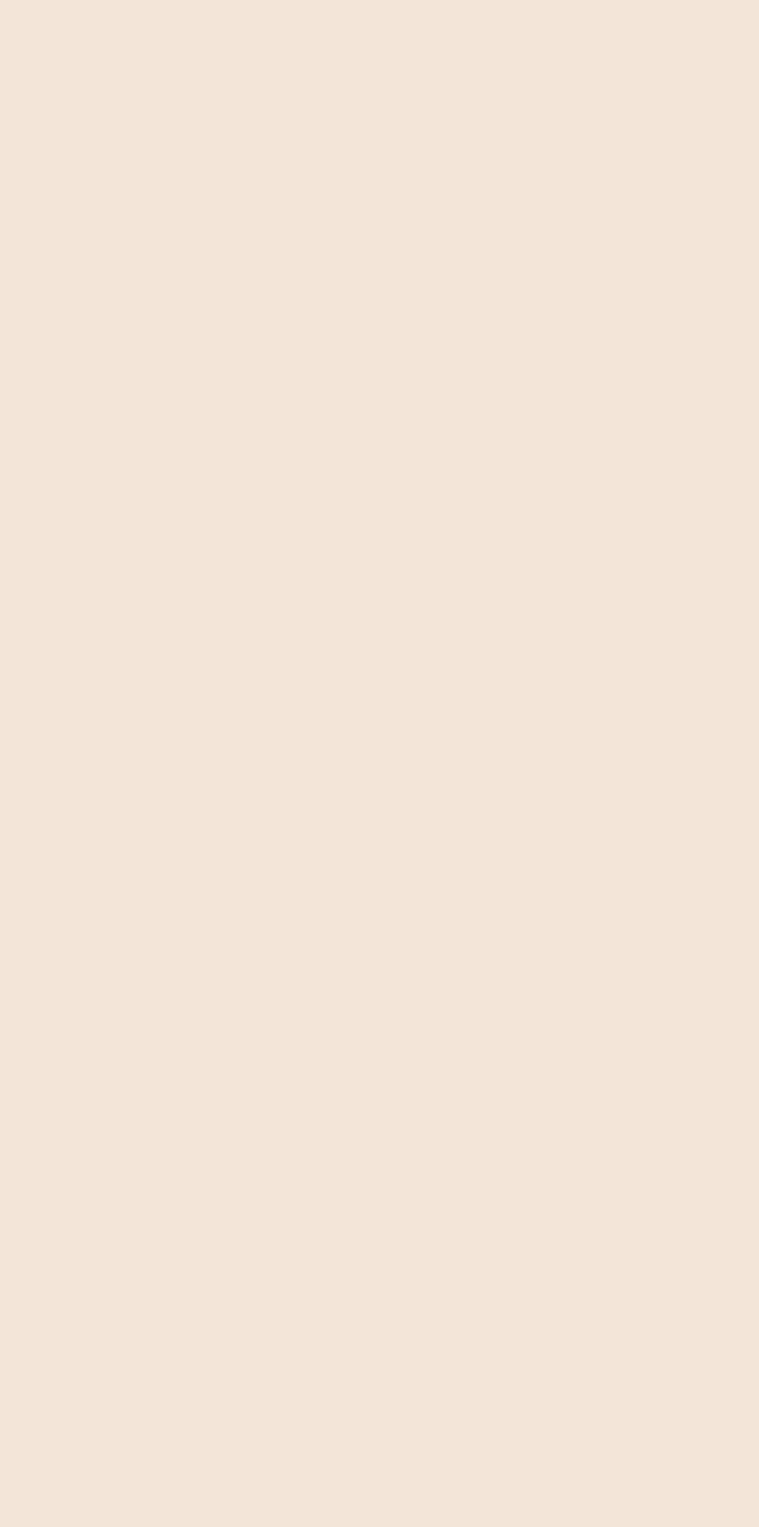
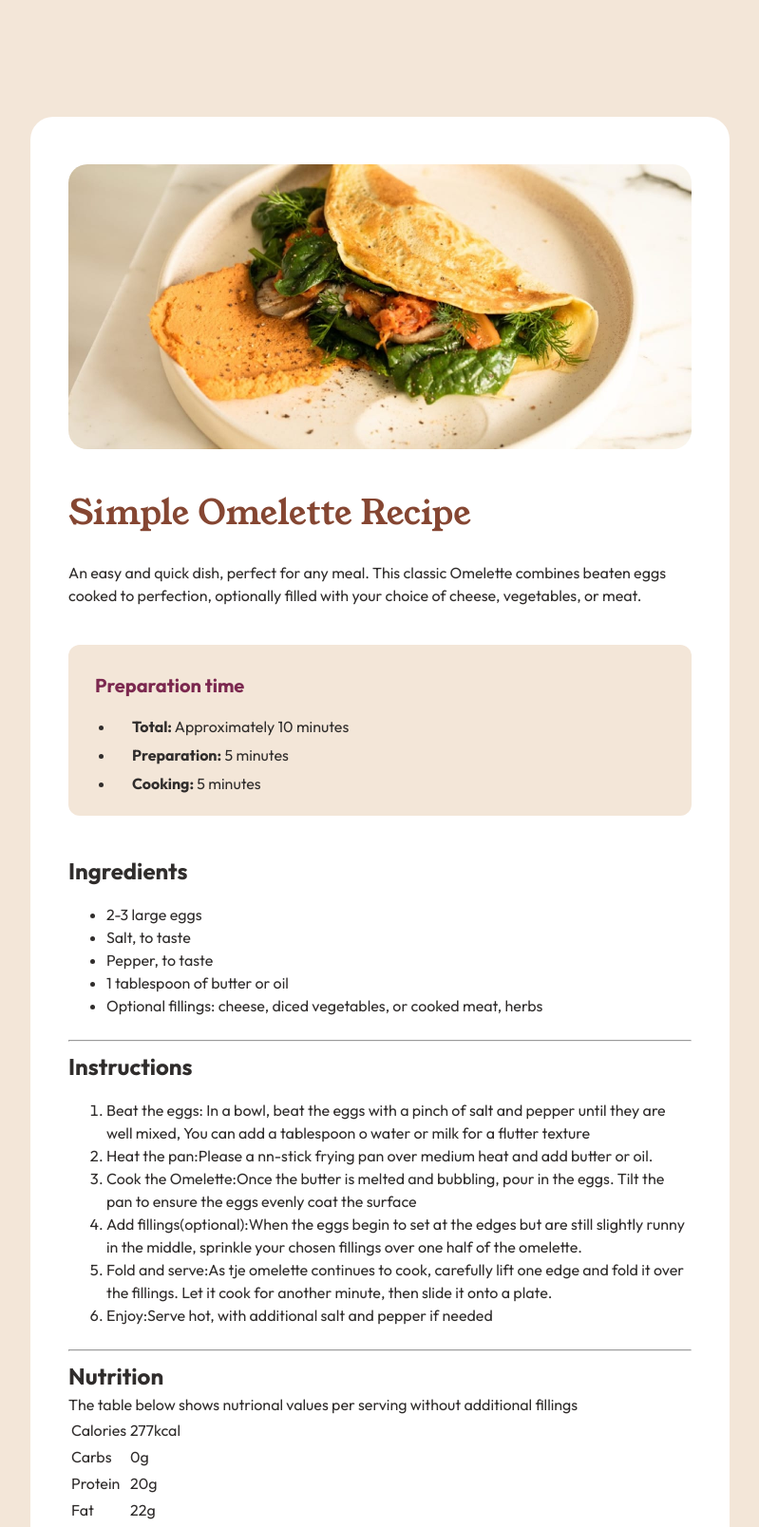
Before and after one commit to quabenah-dt/Recipe-page---Frontend-Mentor, a plain HTML site: page index.html in a window 1280 px wide. Shown: the top 1608 px of the page at 95% size, without its empty margins (240-1039 px from the left). Before the commit the page ends 800 px from the top, so only its background shows below. Drawn offline with Linux system fonts and the light colour scheme.

Commit message:
`Added new recipe page with header, main content, and footer, and updated CSS styles to match the new layout.`

```diff
--- a/assets/fonts/fonts.css
+++ b/assets/fonts/fonts.css
@@ -4,7 +4,7 @@
     font-family: 'Outfit';
     font-style: normal;
     font-weight: 400;
-    src: url('/fonts/outfit-v11-latin-regular.woff2') format('woff2'); /* Chrome 36+, Opera 23+, Firefox 39+, Safari 12+, iOS 10+ */
+    src: url('/assets/fonts/outfit-v11-latin-regular.woff2') format('woff2'); /* Chrome 36+, Opera 23+, Firefox 39+, Safari 12+, iOS 10+ */
   }
   /* outfit-600 - latin */
   @font-face {
@@ -12,7 +12,7 @@
     font-family: 'Outfit';
     font-style: normal;
     font-weight: 600;
-    src: url('/fonts/outfit-v11-latin-600.woff2') format('woff2'); /* Chrome 36+, Opera 23+, Firefox 39+, Safari 12+, iOS 10+ */
+    src: url('/assets/fonts/outfit-v11-latin-600.woff2') format('woff2'); /* Chrome 36+, Opera 23+, Firefox 39+, Safari 12+, iOS 10+ */
   }
   /* outfit-700 - latin */
   @font-face {
@@ -20,7 +20,7 @@
     font-family: 'Outfit';
     font-style: normal;
     font-weight: 700;
-    src: url('/fonts/outfit-v11-latin-700.woff2') format('woff2'); /* Chrome 36+, Opera 23+, Firefox 39+, Safari 12+, iOS 10+ */
+    src: url('/assets/fonts/outfit-v11-latin-700.woff2') format('woff2'); /* Chrome 36+, Opera 23+, Firefox 39+, Safari 12+, iOS 10+ */
   }
 
   /* young-serif-regular - latin */
@@ -29,7 +29,7 @@
     font-family: 'Young Serif';
     font-style: normal;
     font-weight: 400;
-    src: url('/fonts/young-serif-v2-latin-regular.woff2') format('woff2'); /* Chrome 36+, Opera 23+, Firefox 39+, Safari 12+, iOS 10+ */
+    src: url('/assets/fonts/young-serif-v2-latin-regular.woff2') format('woff2'); /* Chrome 36+, Opera 23+, Firefox 39+, Safari 12+, iOS 10+ */
   }
 
 
--- a/index.html
+++ b/index.html
@@ -12,11 +12,80 @@
 
     <!-- Fonts -->
 
-    <link rel="stylesheet" href="./assets/fonts/fonts.css">
+    <link rel="stylesheet" href="/assets/fonts/fonts.css">
 
     <title>Document</title>
 </head>
 <body>
-
+    <header class="header">
+        <div class="main">
+            <div class="recipe-intro">
+                <img src="/assets/images/image-omelette.jpeg" alt="">
+                <h2>Simple Omelette Recipe</h2>
+                <p>An easy and quick dish, perfect for any meal. This classic Omelette combines beaten eggs cooked to perfection,
+                    optionally filled with your choice of cheese, vegetables, or meat.</p>
+            </div>
+            <div class="recipe-preparation-time">
+                <h4>Preparation time</h4>
+                <ul>
+                    <li><span>Total:</span> Approximately 10 minutes</li>
+                    <li><span>Preparation:</span> 5 minutes</li>
+                    <li><span>Cooking:</span> 5 minutes</li>
+                </ul>
+            </div>
+            <div class="recipe-ingridients">
+                <h2>Ingredients</h2>
+                <ul>
+                    <li>2-3 large eggs</li>
+                    <li>Salt, to taste</li>
+                    <li>Pepper, to taste</li>
+                    <li>1 tablespoon of butter or oil</li>
+                    <li> Optional fillings: cheese, diced vegetables, or cooked meat, herbs</li>
+                </ul>
+            </div>
+            <div class="line-break">
+                <hr>
+            </div>
+            <div class="recipe-instructions">
+                <h2>Instructions</h2>
+                <ol>
+                    <li><span>Beat the eggs:</span> In a bowl, beat the eggs with a pinch of salt and pepper until they are well mixed,  You can add a tablespoon o water or milk for a flutter texture</li>
+                    <li><span>Heat the pan:</span>Please a nn-stick frying pan over medium heat and add butter or oil.</li>
+                    <li><span>Cook the Omelette:</span>Once the butter is melted and bubbling, pour in the eggs. Tilt the pan to ensure the eggs evenly coat the surface</li>
+                    <li><span>Add fillings(optional):</span>When the eggs begin to set at the edges but are still slightly runny in the middle, sprinkle your chosen fillings over one half of the omelette.</span></li>
+                    <li><span>Fold and serve:</span>As tje omelette continues to cook, carefully lift one edge and fold it over the fillings. Let it cook for another minute, then slide it onto a plate.</li>
+                    <li><span>Enjoy:</span>Serve hot, with additional salt and pepper if needed</li>
+                </ol>
+            </div>
+            <div class="line-break">
+                <hr>
+            </div>
+            <div class="recipe-nutrition">
+                <h2>Nutrition</h2>
+                <p>The table below shows nutrional values per serving without additional fillings</p>
+                <table>
+                    <tr>
+                        <td>Calories</td>
+                        <td>277kcal</td>
+                    </tr>
+                    <tr>
+                        <td>Carbs</td>
+                        <td>0g</td>
+                    </tr>
+                    <tr>
+                        <td>Protein</td>
+                        <td>20g</td>
+                    </tr>
+                    <tr>
+                        <td>Fat</td>
+                        <td>22g</td>
+                </table>
+            </div>
+        </div>
+    </header>
+    <footer>
+        <p>Challenge by <a href="https://www.frontendmentor.io?ref=challenge" target="_blank">Frontend Mentor</a></p>
+        <p>Coded by <a href=#">Dortey Tetteh</a></p>
+    </footer>
 </body>
 </html>
--- a/style.css
+++ b/style.css
@@ -1,3 +1,4 @@
+/* @import url(/assets/fonts/fonts.css); */
 
 :root {
     --White: hsl(0, 0%, 100%);
@@ -48,3 +49,75 @@ img {
 p {
     margin: 0;
 }
+
+
+.header {
+    max-width: 1440px;
+    padding-top: 123px;
+    padding-bottom: 123px;
+    margin: 0 auto;
+    /* background-color: red; */
+    line-height: 1.5;
+}
+
+.main {
+   display: flex;
+    width: 736px;
+    height: 1710.41px;
+    flex-direction: column;
+    margin: 0 auto;
+    background-color: var(--White);
+    padding: 40px;
+    border-radius: 24px;
+    padding-top: 50px;
+}
+
+.recipe-intro  img {
+    border-radius: 20px;
+    margin-bottom: 40px;
+}
+
+.recipe-intro h2 {
+    font-family:'Young Serif';
+    font-size: var(--fs-xl);
+    font-weight: 400;
+    margin-bottom: 24px;
+    color: var(--Brown-800);
+}
+
+.recipe-intro p {
+    font-size: var(fs-sm);
+}
+
+
+.recipe-preparation-time  {
+    margin-top: 40px;
+    margin-bottom: 40px;
+    width: 656px;
+    height: 180px;
+    background-color: var(--Stone-100);
+    border-radius: 12px;
+    padding: 28px;
+}
+
+.recipe-preparation-time h4 {
+    font-size: var(--fs-md);
+    font-weight: 700;
+    margin-bottom: 16px;
+    color: var(--Rose-800);
+}
+
+.recipe-preparation-time ul {
+    padding: 0px 0px 0px 21px;
+}
+
+.recipe-preparation-time li {
+    margin:  0 0 6px;
+    font-size: var(--fs-sm);
+    padding: 0px 0px 0px 18px;
+}
+
+.recipe-preparation-time li span {
+    font-weight: 700;
+    font-size: var(--fs-sm);
+}
```
